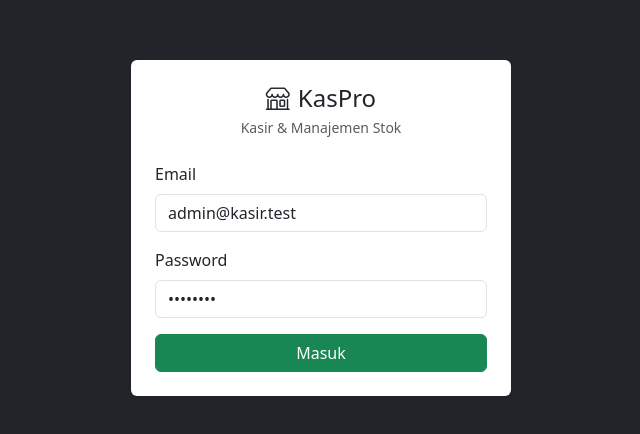
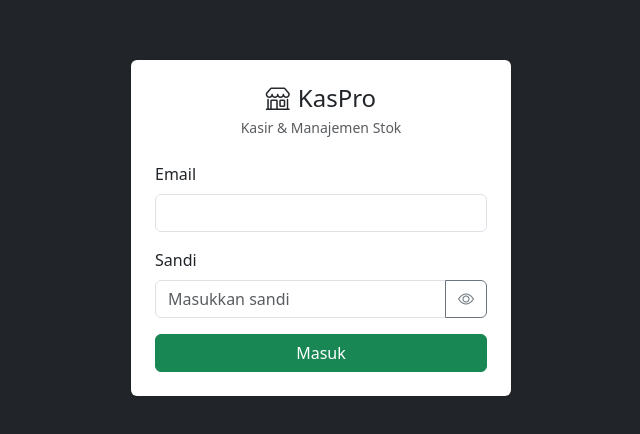
Before and after one commit to Agusmbie/Kasirpro, a React (Vite) app in the folder client/: page /login in a window 1280 px wide. Shown: the part 172-606 px from the top of the page, without its empty margins (319-959 px from the left). Built offline with nearby package versions, Linux system fonts and the light colour scheme; no server answers.

Commit message:
feat: form login kosong + toggle tampil/sembunyi sandi

```diff
--- a/client/src/pages/Login.jsx
+++ b/client/src/pages/Login.jsx
@@ -4,8 +4,9 @@ import { api, storeAuth } from '../api.js';
 
 export default function Login() {
   const navigate = useNavigate();
-  const [email, setEmail] = useState('admin@kasir.test');
-  const [password, setPassword] = useState('admin123');
+  const [email, setEmail] = useState('');
+  const [password, setPassword] = useState('');
+  const [showPassword, setShowPassword] = useState(false);
   const [error, setError] = useState('');
   const [loading, setLoading] = useState(false);
 
@@ -36,8 +37,26 @@ export default function Login() {
             <input className="form-control" type="email" value={email} onChange={(e) => setEmail(e.target.value)} required />
           </div>
           <div className="mb-3">
-            <label className="form-label">Password</label>
-            <input className="form-control" type="password" value={password} onChange={(e) => setPassword(e.target.value)} required />
+            <label className="form-label">Sandi</label>
+            <div className="input-group">
+              <input
+                className="form-control"
+                type={showPassword ? 'text' : 'password'}
+                value={password}
+                onChange={(e) => setPassword(e.target.value)}
+                placeholder="Masukkan sandi"
+                required
+              />
+              <button
+                type="button"
+                className="btn btn-outline-secondary"
+                tabIndex="-1"
+                aria-label={showPassword ? 'Sembunyikan sandi' : 'Tampilkan sandi'}
+                onClick={() => setShowPassword((v) => !v)}
+              >
+                <i className={`bi ${showPassword ? 'bi-eye-slash' : 'bi-eye'}`} />
+              </button>
+            </div>
           </div>
           <button className="btn btn-success w-100" disabled={loading}>
             {loading ? 'Memproses...' : 'Masuk'}
```
